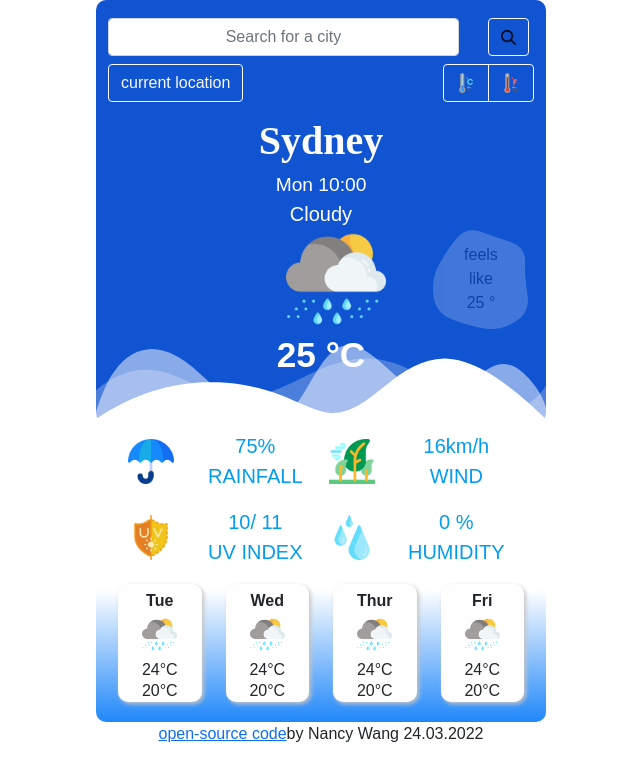
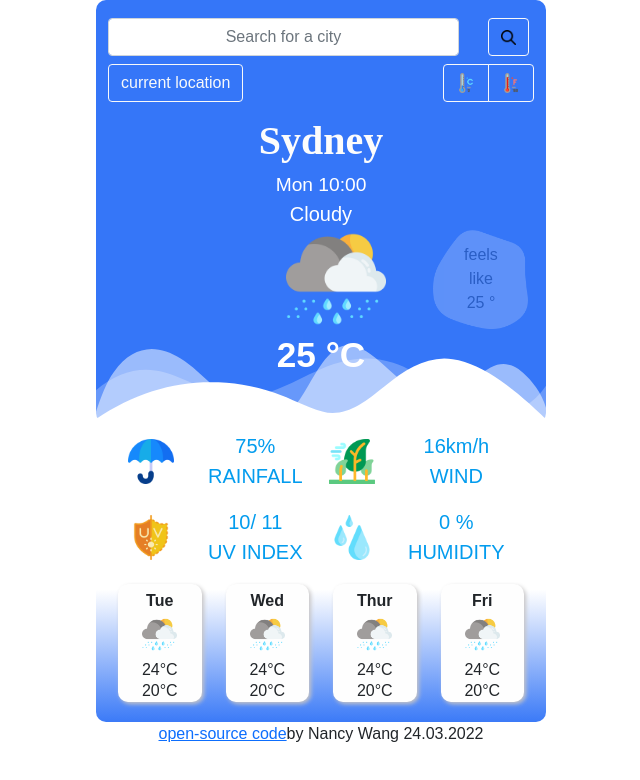
Before and after one commit to Zhizhen-Nancy-Wang/react-weather-app, a React (Create React App) app: page / in a window 1280 px wide. Shown: the top 780 px of the page, without its empty margins (319-959 px from the left). Built offline with nearby package versions, Linux system fonts and the light colour scheme; a web font is replaced by a local one.

Commit message:
handleOnSubmit done

```diff
--- a/src/App.css
+++ b/src/App.css
@@ -49,7 +49,7 @@
 
 .top-sec {
   border-radius: 10px;
-  background: #1154d1;
+  background: #3576f8;
   padding-top: 3%;
   padding-bottom: 9%;
   position: relative;
@@ -130,7 +130,7 @@
 /*  <!------------------------------------------------------------------ Bottom-part  --------------------------------------------> */
 
 .bottom-part {
-  background: linear-gradient(to top, #2087f9, white 90%);
+  background: linear-gradient(to top, #3b7af7, white 90%);
   border-radius: 10px;
   padding-top: 5px;
   padding-bottom: 20px;
--- a/src/components/SearchBar.js
+++ b/src/components/SearchBar.js
@@ -2,14 +2,20 @@ import React from "react";
 import search from "../images/search.png";
 
 export const SearchBar = () => {
+  const handleOnSubmit = (event) => {
+    event.preventDefault();
+    console.log(event);
+  };
+
   return (
     <div>
       <div className="container">
         <form
-          action="javascript:void(0)"
-          onSubmit="handleOnSubmit(this)"
+          // action="javascript:void(0)"
+          // onSubmit="handleOnSubmit(this)"
           id="search-form"
           className="row"
+          onSubmit={handleOnSubmit}
         >
           <div className="mt-1 col-10">
             <input
```
